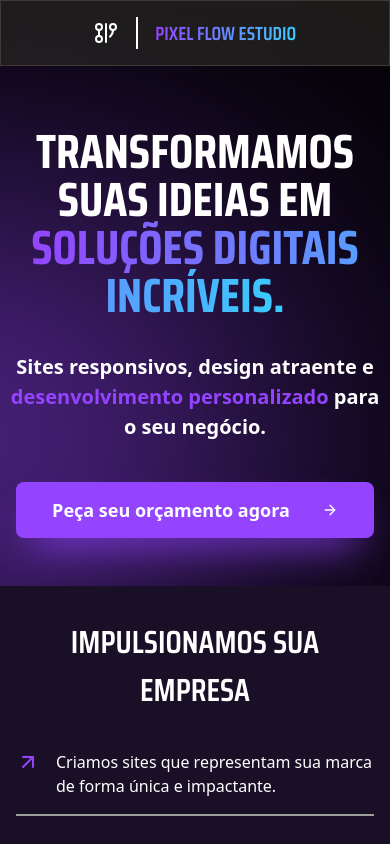
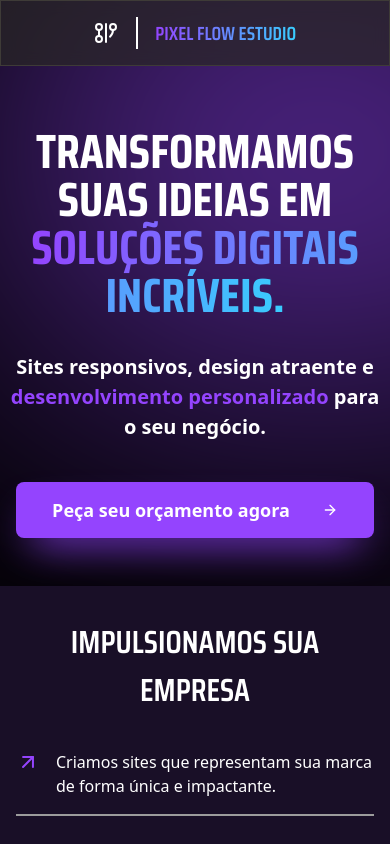
Before and after one commit to mateusdeve/portifolio-final, a Next.js app: page / in a window 390 px wide. Shown: the top 844 px of the page. Built offline with nearby package versions, Linux system fonts and the light colour scheme.

Commit message:
ajustes page

```diff
--- a/app/_components/Topo/index.tsx
+++ b/app/_components/Topo/index.tsx
@@ -11,7 +11,7 @@ const saira = Saira_Condensed({
 function Topo() {
   return (
     <div className="lg:flex justify-between lg:container  relative" id="top">
-      <div className="absolute top-72 right-32 w-[40rem] h-[19rem] blur-[166.91848754882812px] rounded-[47.96456rem] bg-[#9444FE]"></div>
+      <div className="absolute lg:top-72 lg:right-32 w-[40rem] h-[19rem] blur-[166.91848754882812px] rounded-[47.96456rem] bg-[#9444FE]"></div>
 
       <div className="lg:max-w-[39.25rem] w-full lg:pt-[3.59rem] pt-[3rem] relative">
         <h1
--- a/app/layout.tsx
+++ b/app/layout.tsx
@@ -24,7 +24,7 @@ export default function RootLayout({
   children: React.ReactNode;
 }>) {
   return (
-    <html lang="en">
+    <html lang="pt-br">
       <body
         className={`${geistSans.variable} ${geistMono.variable} antialiased`}
       >
--- a/app/page.tsx
+++ b/app/page.tsx
@@ -4,7 +4,7 @@ import Topo from "./_components/Topo";
 
 const Home = async () => {
   return (
-    <div>
+    <div className="overflow-hidden">
       <Menu />
       <Topo />
     </div>
```
